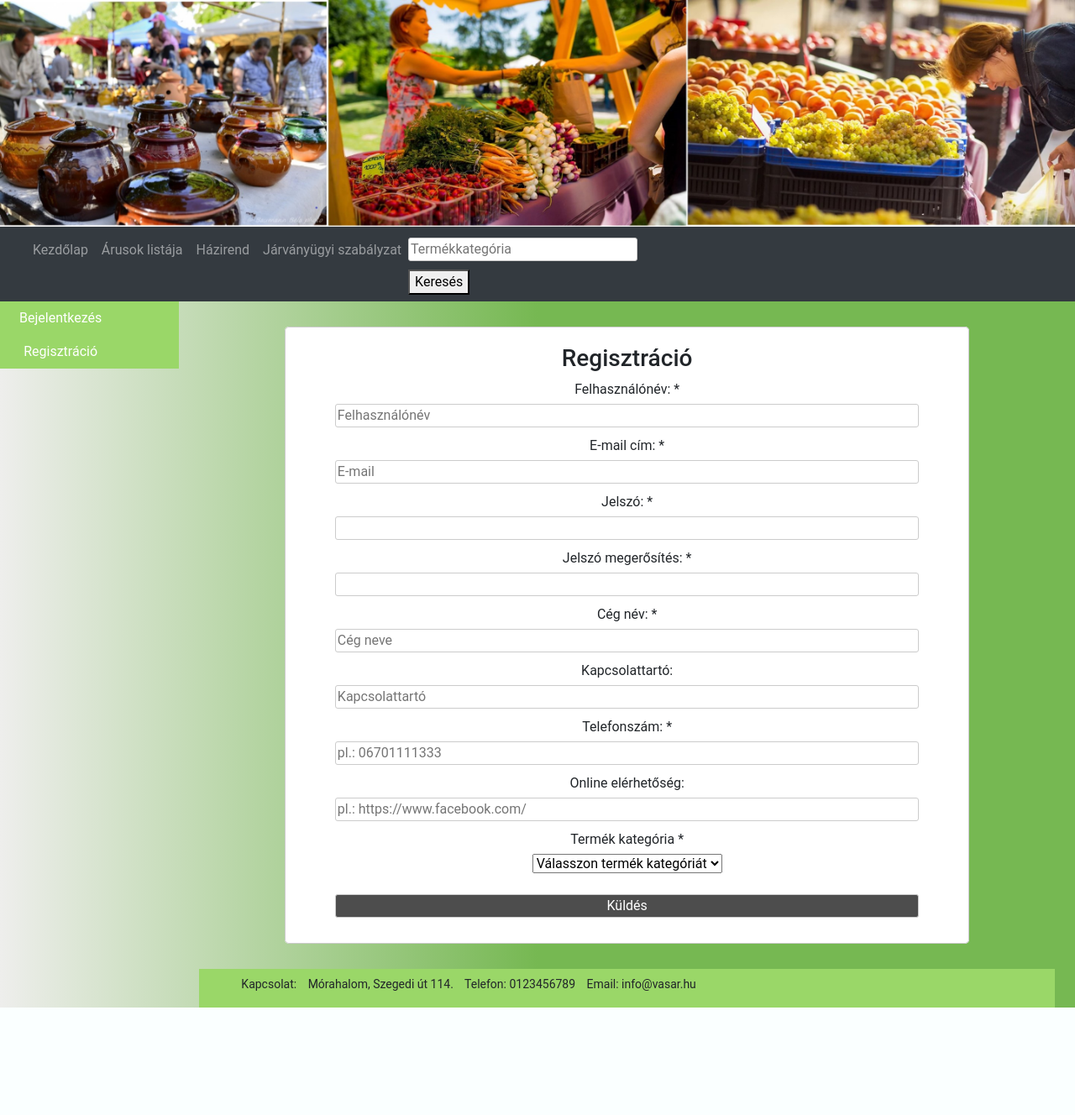
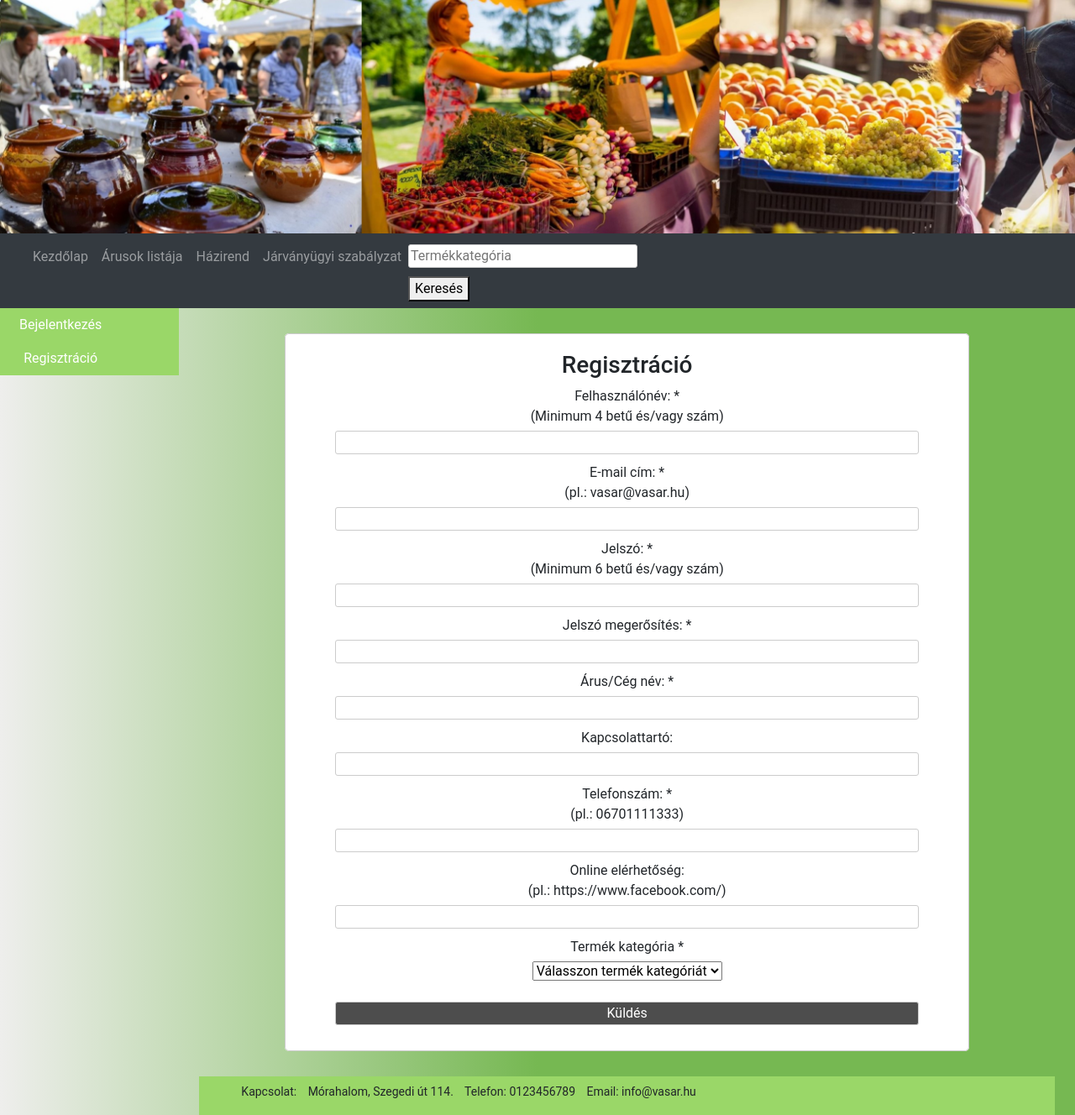
Before and after one commit to Szoftverfejlesztok/Szoftverfejleszto_es_tesztelo_2024_masodik_csapat, a PHP site: page /registration_form.php in a window 1280 px wide. Shown: the whole page at 84% size. Before the commit the page ends 1200 px from the top, so only its background shows below. Run offline with PHP 8.4, Linux system fonts and the light colour scheme.

Commit message:
Header picture, regisztráció ékezetes betű és példák

```diff
--- a/header.php
+++ b/header.php
@@ -6,7 +6,7 @@
     <link rel="stylesheet" href="style.css">
 
    <header class="text-center">
-        <img src="header_picture.jpg" alt="Piac" title="Piac">
+        <img src="header_picture2.jpg" alt="Piac" title="Piac">
     </header>
 
  <body>
--- a/registration_form.php
+++ b/registration_form.php
@@ -232,8 +232,8 @@ if ($_SERVER["REQUEST_METHOD"] == "POST") {
 
 
     // Kapcsolattartó ellenőrzése
-    $contactPerson = $_POST["contact"];
-    if (!preg_match("/^[a-zA-Z0-9 ]*$/", $contactPerson)) {
+       $contactPerson = $_POST["contact"];
+    if (!preg_match("/^[a-zA-ZÁÉÍÓÖŐÚÜŰáéíóöőúüű0-9 ]*$/u", $contactPerson)) {
         $errors[] = "<span style='color: red;'>A kapcsolattartó személy nevében csak betűk, számok és szóközök engedélyezettek!</span>";
     }
 
@@ -276,29 +276,29 @@ if ($_SERVER["REQUEST_METHOD"] == "POST") {
     <fieldset>
         <h3>Regisztráció</h3>
         <form onsubmit="return validateForm()">
-            <label for="user_name">Felhasználónév: *</label>
-            <input type="text" id="user_name" name="user_name" placeholder="Felhasználónév"><br>
+            <label for="user_name">Felhasználónév: *<br> (Minimum 4 betű és/vagy szám)</label>
+            <input type="text" id="user_name" name="user_name" placeholder=""><br>
 
-            <label for="email">E-mail cím: *</label>
-            <input type="email" id="email" name="email" placeholder="E-mail"><br>
+            <label for="email">E-mail cím: *<br> (pl.: vasar@vasar.hu)</label>
+            <input type="email" id="email" name="email" placeholder=""><br>
 
-            <label for="password">Jelszó: *</label>
+            <label for="password">Jelszó: *<br> (Minimum 6 betű és/vagy szám)</label>
             <input type="password" id="password" name="password"><br>
 
             <label for="password_conf">Jelszó megerősítés: *</label>
             <input type="password" id="password_conf" name ="password_conf"><br>
 
-            <label for="name_company">Cég név: *</label>
-            <input type="text" id="name_company" name="name_company" placeholder="Cég neve"><br>
+            <label for="name_company">Árus/Cég név: *</label>
+            <input type="text" id="name_company" name="name_company" placeholder=""><br>
 
             <label for="contact">Kapcsolattartó:</label>
-            <input type="text" id="contact" name="contact" placeholder="Kapcsolattartó"><br>
+            <input type="text" id="contact" name="contact" placeholder=""><br>
 
-            <label for="telephone">Telefonszám: *</label>
-            <input type="tel" id="telephone" name="telephone" placeholder="pl.: 06701111333"><br>
+            <label for="telephone">Telefonszám: *<br> (pl.: 06701111333)</label>
+            <input type="tel" id="telephone" name="telephone" placeholder=""><br>
 
-            <label for="online_availability">Online elérhetőség:</label>
-            <input type="text" id="online_availability" name="online_availability" placeholder="pl.: https://www.facebook.com/"><br>
+            <label for="online_availability">Online elérhetőség: <br> (pl.: https://www.facebook.com/)</label>
+            <input type="text" id="online_availability" name="online_availability" placeholder=""><br>
 
             <label>Termék kategória *</label>
             <select name="product_description" id="product_description">
```
Also changed, not shown: header_picture.jpg (deleted), header_picture2.jpg (added).
